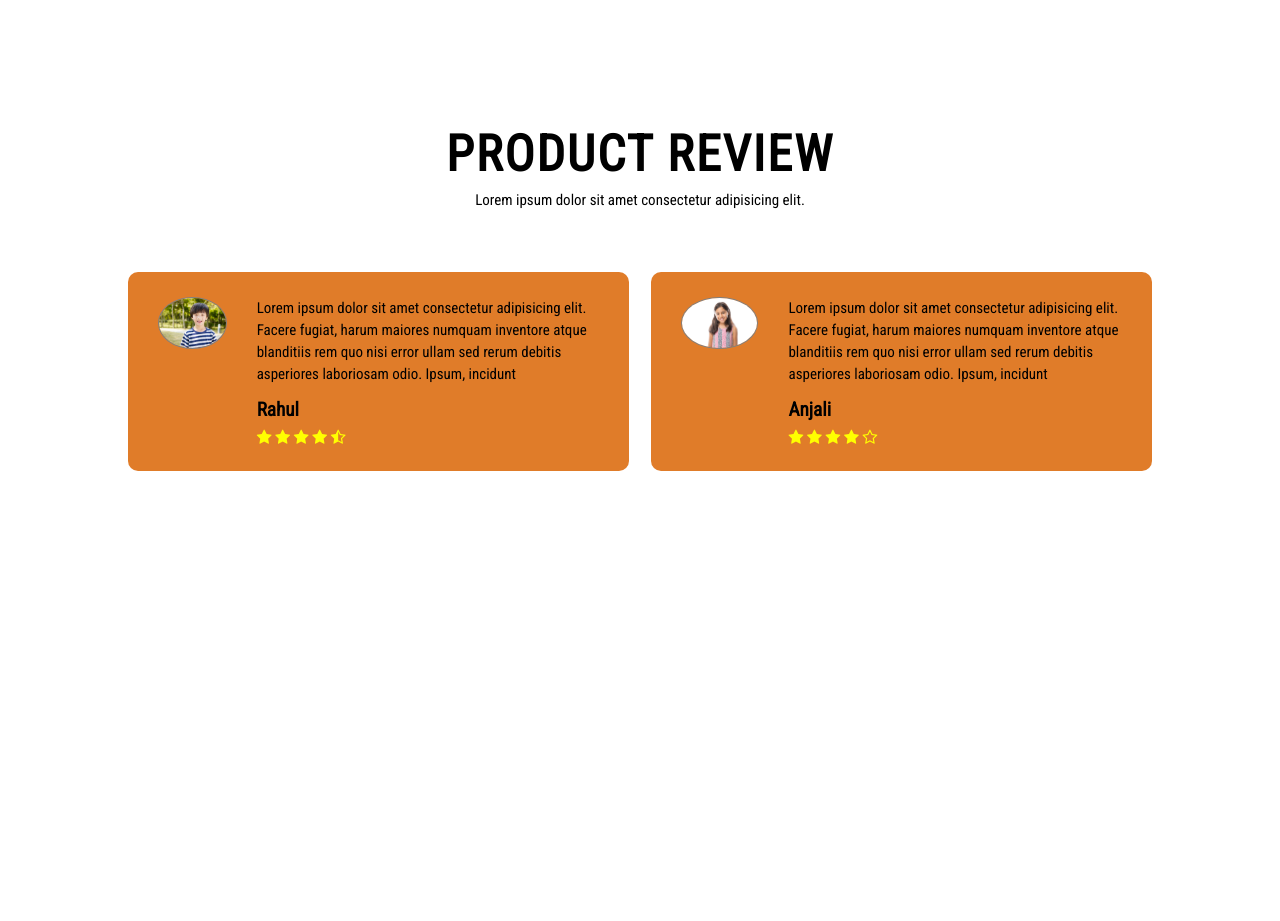
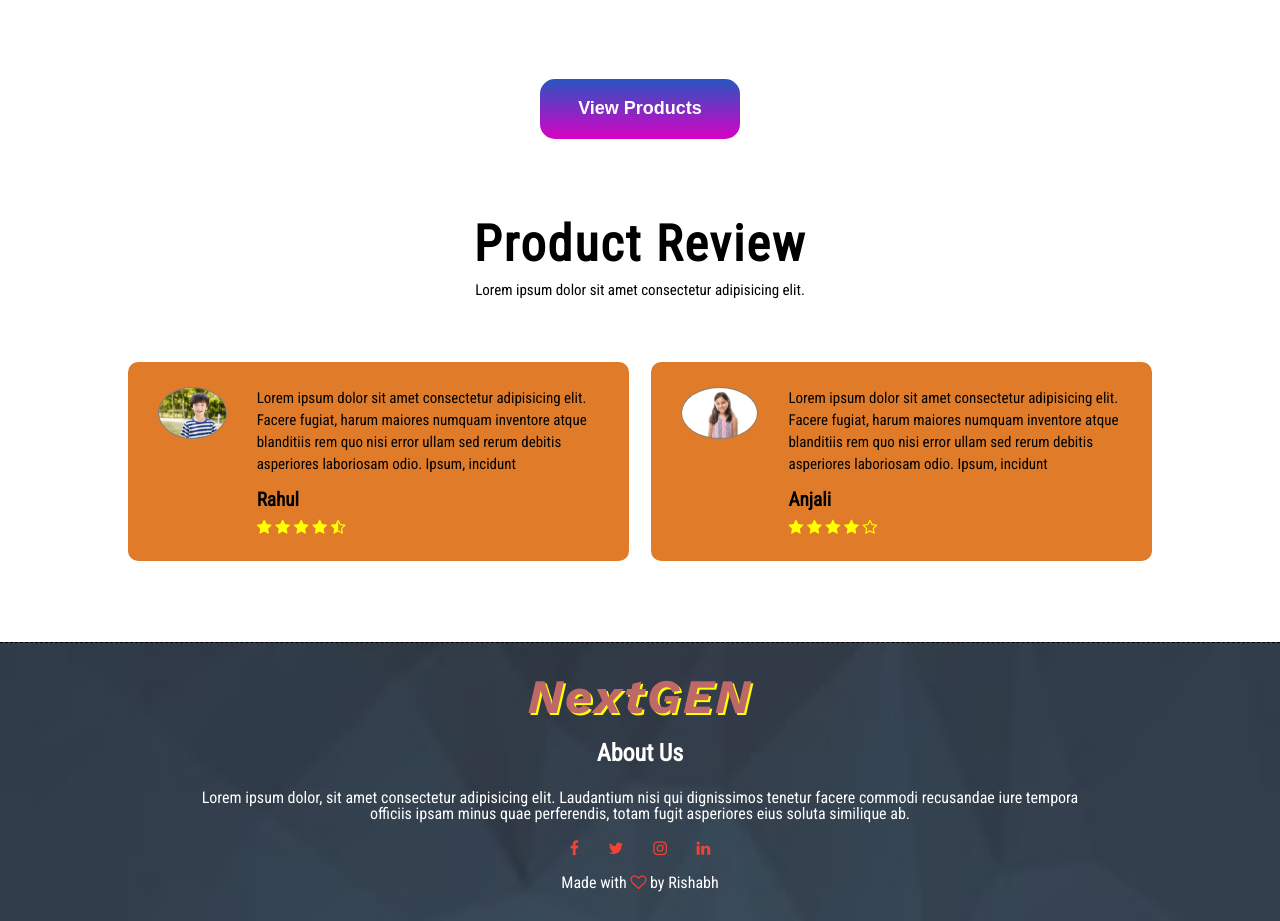
Before and after one commit to Rishabhjp/DesignOFlexRound2_WEBD_20BRS1065, a plain HTML site: page index.html in a window 1280 px wide. Shown: the part 1440-2361 px from the top of the page. Before the commit the page ends 1962 px from the top, so only its background shows below. Drawn offline with nearby package versions, Linux system fonts and the light colour scheme.

Commit message:
Home PAge Done

```diff
--- a/index.html
+++ b/index.html
@@ -65,7 +65,7 @@
     </div>
 
     <div class="product-types" id="product">
-        <h1>PRODUCT TYPES</h1>
+        <h1>Product Types</h1>
         <p>Lorem ipsum dolor sit amet consectetur adipisicing elit. </p>
         <div class="row">
             <div class="course-col">
@@ -87,11 +87,12 @@
 
             </div>
         </div>
+        <button class="btnn"><a href="#">View Products</a></button>
 
     </div>
 
     <div class="description">
-        <h1>PRODUCT REVIEW</h1>
+        <h1>Product Review</h1>
         <p>Lorem ipsum dolor sit amet consectetur adipisicing elit.</p>
 
         <div class="row">
@@ -121,6 +122,21 @@
             </div>
         </div>
     </div>
+
+    <div class="footer">
+        <div class="footer-logo">
+            <a href="index.html" class="nav-logo">NextGEN</a>
+            <h4>About Us</h4>
+        </div>
+        <p>Lorem ipsum dolor, sit amet consectetur adipisicing elit. Laudantium nisi qui dignissimos tenetur facere commodi recusandae iure tempora <br> officiis ipsam minus quae perferendis, totam fugit asperiores eius soluta similique ab.</p>
+        <div class="icons">
+            <i class="fa fa-facebook"></i>
+            <i class="fa fa-twitter"></i>
+            <i class="fa fa-instagram"></i>
+            <i class="fa fa-linkedin"></i>
+        </div>
+        <p>Made with <i class="fa fa-heart-o"></i> by Rishabh</p>
+    </div>
     <script src="https://unpkg.com/ionicons@5.4.0/dist/ionicons.js"></script>
 </body>
 
--- a/style.css
+++ b/style.css
@@ -155,10 +155,12 @@ body {
 }
 
 .nav-logo {
-    color: white;
+    color: rgb(191, 104, 104);
     font-family: 'Work Sans', sans-serif;
     font-size: 3em;
     letter-spacing: 2px;
+    text-shadow: 2px 2px yellow;
+    font-weight: bolder;
 }
 
 nav {
@@ -307,7 +309,7 @@ nav {
     font-family: Arial;
 }
 
-.form .btnn {
+.btnn {
     width: 240px;
     height: 40px;
     background: #ff7200;
@@ -424,6 +426,25 @@ nav {
     border: 1px solid gray;
 }
 
+.product-types .btnn a {
+    color: white;
+}
+
+.product-types .btnn {
+    background: #2755C0;
+    background: -webkit-linear-gradient(top, #2755C0, #D802C4);
+    background: -moz-linear-gradient(top, #2755C0, #D802C4);
+    background: linear-gradient(to bottom, #2755C0, #D802C4);
+    height: 60px;
+    border-radius: 15px;
+    width: 200px;
+    transition: none;
+}
+
+.product-types .btnn:hover {
+    background: #e07c29;
+}
+
 
 /* PRODUCT DESCRIPTION */
 
@@ -469,3 +490,44 @@ nav {
 .testimonial-col .fa {
     color: yellow;
 }
+
+
+/* footer */
+
+.footer {
+    width: 100%;
+    text-align: center;
+    padding: 30px 0;
+    border-top: 1px dashed black;
+    margin: auto;
+    margin-top: 30px;
+    font-family: 'Roboto Condensed';
+    background-image: url(images/footer-background-01.jpg);
+    background-size: cover;
+    position: relative;
+    background-position: center;
+    color: white;
+}
+
+.footer h4 {
+    margin-bottom: 25px;
+    margin-top: 20px;
+    font-weight: 600;
+    font-size: x-large;
+}
+
+.footer .icons .fa {
+    color: #f44336;
+    margin: 0 13px;
+    cursor: pointer;
+    padding: 18px 0;
+    transition: 0.3s ease;
+}
+
+.footer .icons .fa:hover {
+    color: white;
+}
+
+.footer .fa-heart-o {
+    color: #f44336;
+}
```
Also changed, not shown: images/footer-background-01.jpg (added), images/footer.jpg (added).
